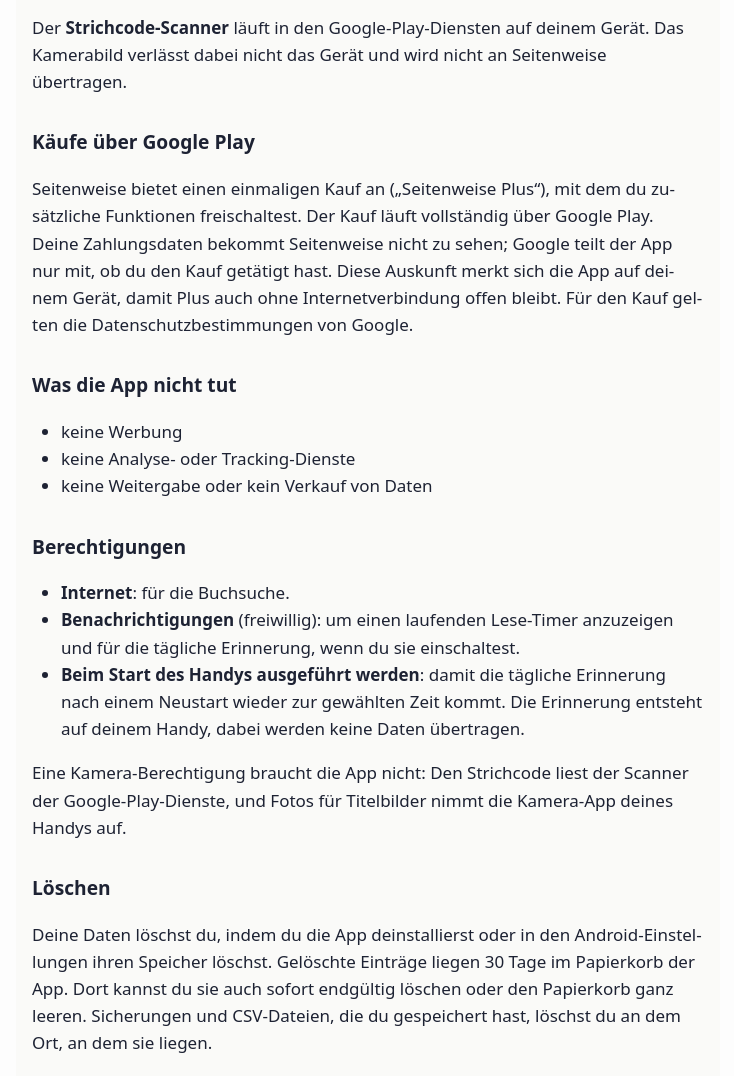
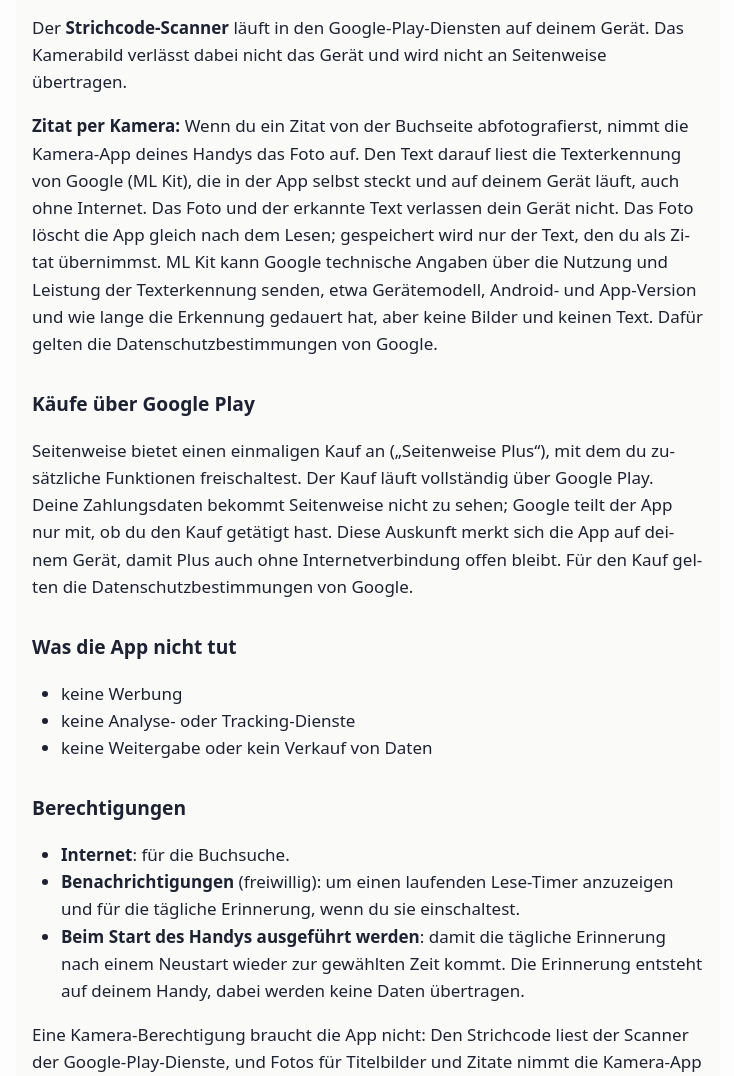
Before and after one commit to Zaucher/seitenweise-datenschutz, a plain HTML site: page index.html in a window 1280 px wide. Shown: the part 1724-2800 px from the top of the page, without its empty margins (272-1006 px from the left). Drawn offline with Linux system fonts and the light colour scheme.

Commit message:
Datenschutz: Zitat per Kamera mit der Texterkennung von Google (ML Kit)
Co-Authored-By: Claude Opus 5.5 <noreply@anthropic.com>
Claude-Session: https://claude.ai/code/session_01WdcJ5pesH4CmGPFai5J8K6

```diff
--- a/index.html
+++ b/index.html
@@ -174,7 +174,7 @@
 <body>
 <h1 id="datenschutzerklärung-für-seitenweise">Datenschutzerklärung für
 Seitenweise</h1>
-<p>Stand: 27. November 2026</p>
+<p>Stand: 28. November 2026</p>
 <p>Seitenweise ist eine App, mit der du festhältst, was du liest. Diese
 Erklärung sagt, welche Daten dabei entstehen und wohin sie gehen.</p>
 <h2 id="verantwortlich">Verantwortlich</h2>
@@ -227,6 +227,16 @@ jeweiligen Anbieters.</p>
 <p>Der <strong>Strichcode-Scanner</strong> läuft in den
 Google-Play-Diensten auf deinem Gerät. Das Kamerabild verlässt dabei
 nicht das Gerät und wird nicht an Seitenweise übertragen.</p>
+<p><strong>Zitat per Kamera:</strong> Wenn du ein Zitat von der
+Buchseite abfotografierst, nimmt die Kamera-App deines Handys das Foto
+auf. Den Text darauf liest die Texterkennung von Google (ML Kit), die in
+der App selbst steckt und auf deinem Gerät läuft, auch ohne Internet. Das
+Foto und der erkannte Text verlassen dein Gerät nicht. Das Foto löscht
+die App gleich nach dem Lesen; gespeichert wird nur der Text, den du als
+Zitat übernimmst. ML Kit kann Google technische Angaben über die Nutzung
+und Leistung der Texterkennung senden, etwa Gerätemodell, Android- und
+App-Version und wie lange die Erkennung gedauert hat, aber keine Bilder
+und keinen Text. Dafür gelten die Datenschutzbestimmungen von Google.</p>
 <h2 id="käufe-über-google-play">Käufe über Google Play</h2>
 <p>Seitenweise bietet einen einmaligen Kauf an („Seitenweise Plus“), mit
 dem du zusätzliche Funktionen freischaltest. Der Kauf läuft vollständig
@@ -253,8 +263,8 @@ Die Erinnerung entsteht auf deinem Handy, dabei werden keine Daten
 übertragen.</li>
 </ul>
 <p>Eine Kamera-Berechtigung braucht die App nicht: Den Strichcode liest
-der Scanner der Google-Play-Dienste, und Fotos für Titelbilder nimmt die
-Kamera-App deines Handys auf.</p>
+der Scanner der Google-Play-Dienste, und Fotos für Titelbilder und
+Zitate nimmt die Kamera-App deines Handys auf.</p>
 <h2 id="löschen">Löschen</h2>
 <p>Deine Daten löschst du, indem du die App deinstallierst oder in den
 Android-Einstellungen ihren Speicher löschst. Gelöschte Einträge liegen 30 Tage im Papierkorb der App. Dort kannst du sie auch sofort endgültig löschen oder den Papierkorb ganz leeren. Sicherungen und CSV-Dateien, die du gespeichert hast, löschst du an dem Ort, an dem sie liegen.</p>
```
